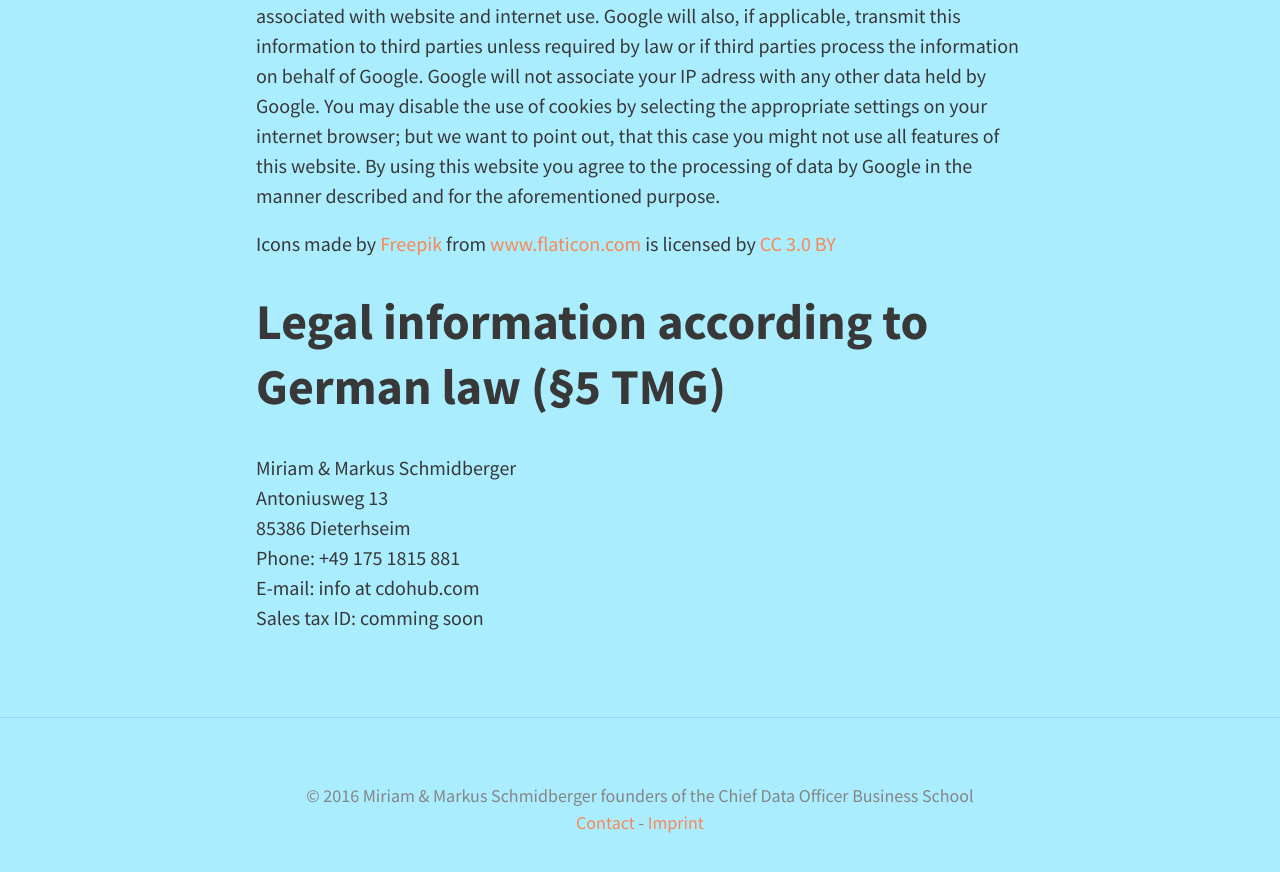
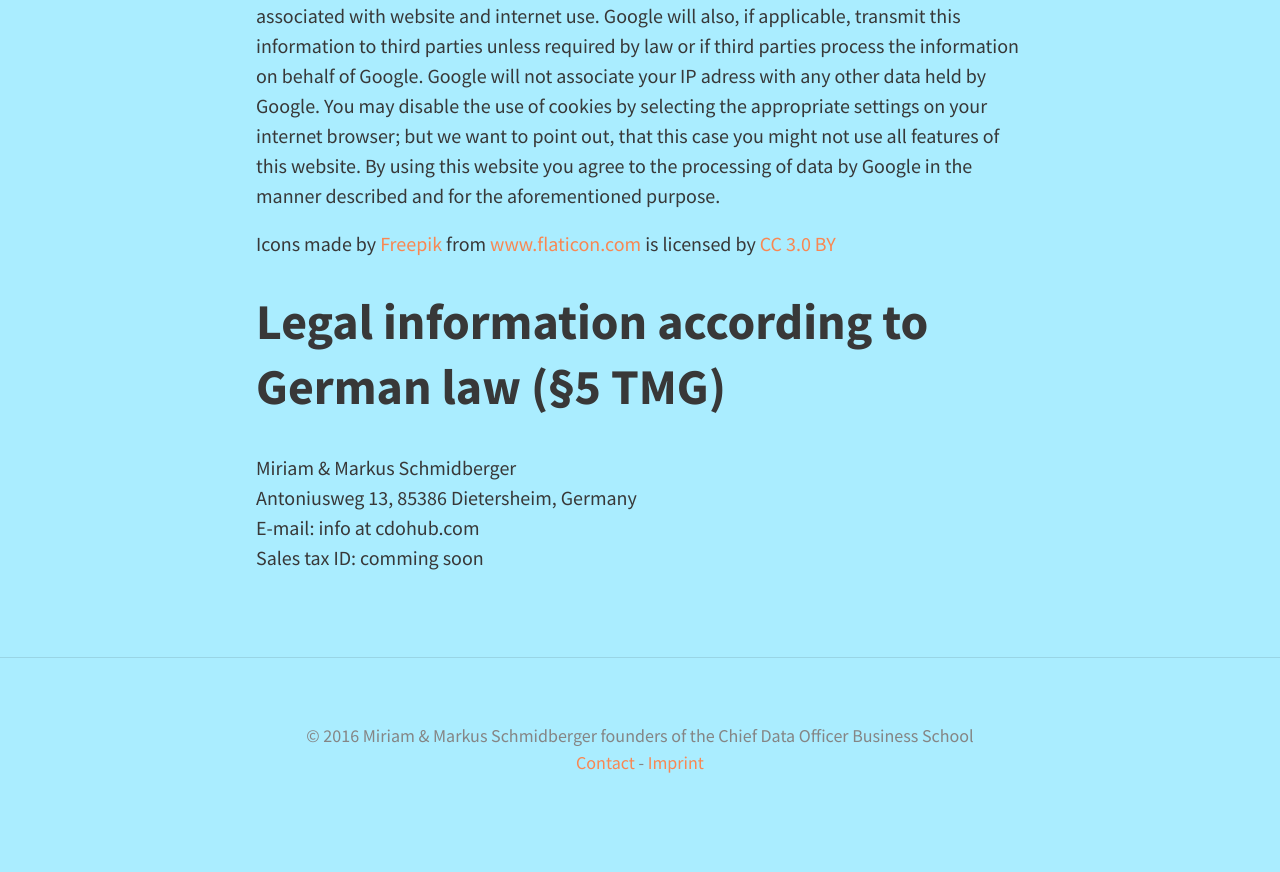
Before and after one commit to schmidb/CDOhub, a Jekyll site: the page built from imprint.md, in a window 1280 px wide and 900 px high, scrolled down 1733 px. Shown: the top 872 px of the window. Built offline with Jekyll 4.4.1, drawn with Linux system fonts in a browser that asks for light colours; nearby versions of some CDN libraries; after the commit the page ends 2573 px from its top, so only the background shows below that.

Commit message:
address bug fix

```diff
--- a/imprint.md
+++ b/imprint.md
@@ -42,8 +42,6 @@ Creative Commons BY 3.0" target="_blank">CC 3.0 BY</a></div>
 
 # Legal information according to German law (§5 TMG)
 Miriam & Markus Schmidberger
-<br>Antoniusweg 13
-<br>85386 Dieterhseim
-<br>Phone: +49 175 1815 881
+<br>Antoniusweg 13, 85386 Dietersheim, Germany
 <br>E-mail: info at cdohub.com
 <br>Sales tax ID: comming soon
```
